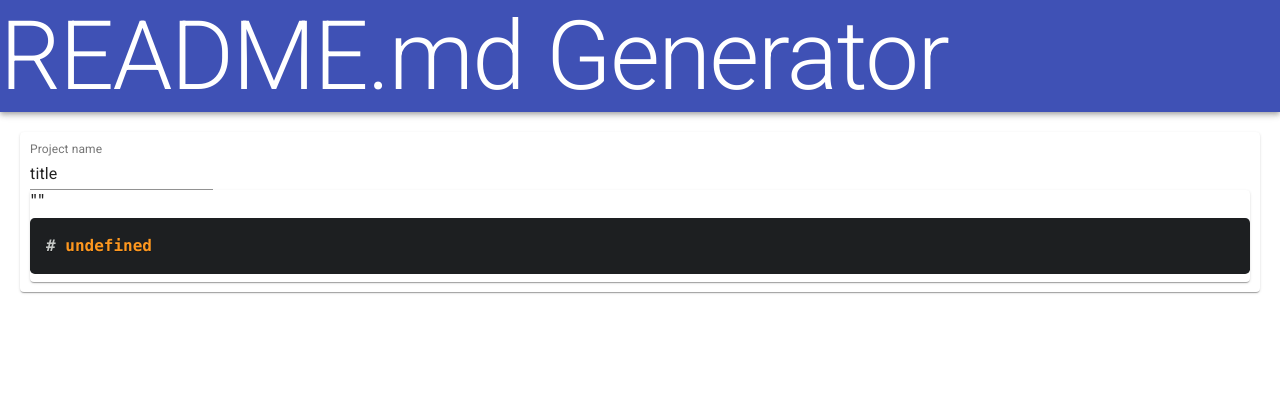
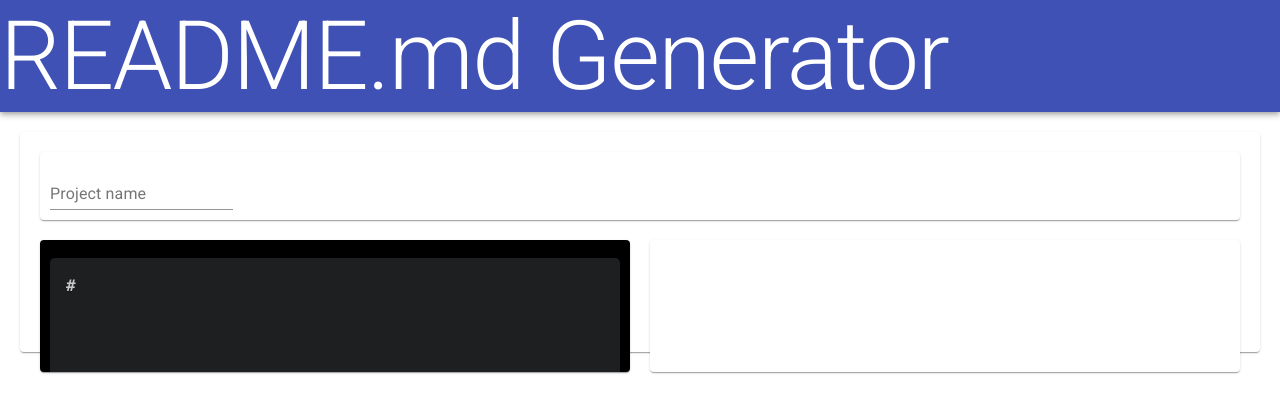
Before and after one commit to johnturner4004/readme-generator, a React (Create React App) app: page / in a window 1280 px wide. Shown: the top 412 px of the page. Built offline with nearby package versions, Linux system fonts and the light colour scheme.

Commit message:
add preview section

```diff
--- a/src/components/App.jsx
+++ b/src/components/App.jsx
@@ -1,9 +1,11 @@
 import Container from '@material-ui/core/Container'
 import makeStyles from '@material-ui/styles/makeStyles'
 import Paper from '@material-ui/core/Paper'
-import Form from './contents/form'
+import Form from './contents/Form'
 import Header from './layout/Header'
 import CodeDisplay from './contents/CodeDisplay'
+import MDPreview from './contents/MDPreview'
+import Grid from '@material-ui/core/Grid'
 
 const useStyles = makeStyles({
   page: {
@@ -15,6 +17,7 @@ const useStyles = makeStyles({
   paper: {
     padding: 10,
     margin: 20,
+    height: '100%',
   },
 })
 
@@ -27,7 +30,14 @@ function App() {
       <Header />
       <Paper className={classes.paper}>
         <Form />
-        <CodeDisplay />
+        <Grid container direction="row">
+          <Grid item xs={12} sm={6}>
+            <CodeDisplay />
+          </Grid>
+          <Grid item xs={12} sm={6}>
+            <MDPreview />
+          </Grid>
+        </Grid>
       </Paper>
     </Container>
   );
--- a/src/components/contents/CodeDisplay.jsx
+++ b/src/components/contents/CodeDisplay.jsx
@@ -2,18 +2,30 @@ import Card from '@material-ui/core/Card';
 import { Prism as SyntaxHighlighter } from 'react-syntax-highlighter';
 import { atomDark } from 'react-syntax-highlighter/dist/cjs/styles/prism';
 import { useDispatch, useSelector } from 'react-redux';
-import { useEffect } from 'react';
+import { useEffect, useState } from 'react';
+import { makeStyles } from '@material-ui/styles';
+
+const useStyles = makeStyles({
+  codeCard: {
+    margin: 10,
+    padding: 10,
+    height: '100%',
+    backgroundColor: '#000',
+  },
+});
 
 export default function CodeDisplay() {
+  const classes = useStyles();
   const textInput = useSelector(state => state.textInput);
   const dispatch = useDispatch();
 
   return(
-    <Card>
-      {JSON.stringify(textInput)}
-      <SyntaxHighlighter language="markdown" style={atomDark}>
-        {`# ${textInput.test}`}
+    <Card className={classes.codeCard}>
+      {textInput ?
+      <SyntaxHighlighter className={classes.codeCard} language="markdown" style={atomDark}>
+        {textInput.code}
       </SyntaxHighlighter>
+      :""}
     </Card>
   )
 }
--- /dev/null
+++ b/src/components/contents/MDPreview.jsx
@@ -0,0 +1,26 @@
+import { useSelector } from "react-redux";
+import ReactMarkdown from "react-markdown";
+import Card from "@material-ui/core/Card";
+import makeStyles from "@material-ui/styles/makeStyles";
+
+const useStyles = makeStyles({
+  previewCard: {
+    padding: 10,
+    margin: 10,
+    height: "100%",
+  },
+});
+
+
+export default function MDPreview() {
+  const classes = useStyles();
+  const textInput = useSelector(store => store.textInput);
+
+  return (
+    <Card className={classes.previewCard}>
+      <ReactMarkdown>
+        {textInput.code}
+      </ReactMarkdown>
+    </Card>
+  );
+}
--- a/src/components/contents/form.jsx
+++ b/src/components/contents/form.jsx
@@ -1,21 +1,39 @@
-import { Divider } from '@material-ui/core'
-import TextField from '@material-ui/core/TextField'
-import { useState } from 'react'
-import { useDispatch, useSelector} from 'react-redux'
+import { Divider } from '@material-ui/core';
+import TextField from '@material-ui/core/TextField';
+import { useEffect } from 'react';
+import { useState } from 'react';
+import { useDispatch, useSelector} from 'react-redux';
+import Card from '@material-ui/core/Card'
+import { makeStyles } from '@material-ui/styles';
+
+const useStyles = makeStyles({
+  formCard: {
+    padding: 10,
+    margin: 10,
+  },
+});
 
 
 export default function Form() {
+  const classes = useStyles();
   const dispatch = useDispatch()
-  const [projectName, setProjectName] = useState('title')
-  const test = useSelector(state => state.textInput.test)
+  const [projectName, setProjectName] = useState('')
+  const test = useSelector(state => state.textInput.test);
+
+  useEffect(() => {
+    handleBlur()
+  }, []);
 
   const handleBlur = () => {
-    dispatch({ type: 'UPDATE_TEXT' , payload: { test: projectName } })
+    let code = (
+      `# ${projectName}`
+    );
+    dispatch({ type: 'UPDATE_TEXT' , payload: { code: code } })
   }
 
   return (
-    <>
+    <Card className={classes.formCard}>
     <TextField value={projectName} onChange={(event)  => setProjectName(event.target.value)} onBlur={() => handleBlur()} label="Project name" />
-    </>
+    </Card>
   )
 }
```
